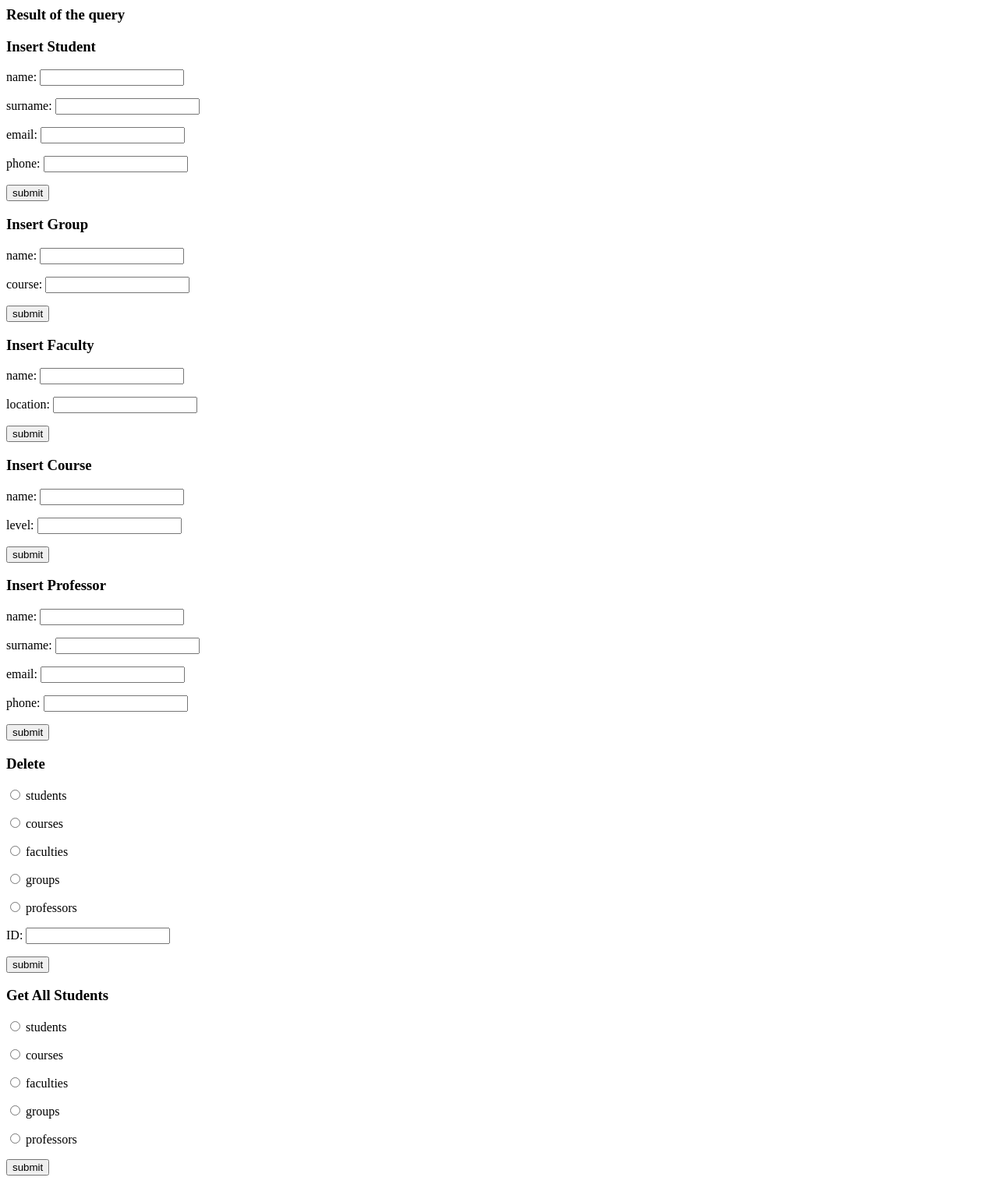
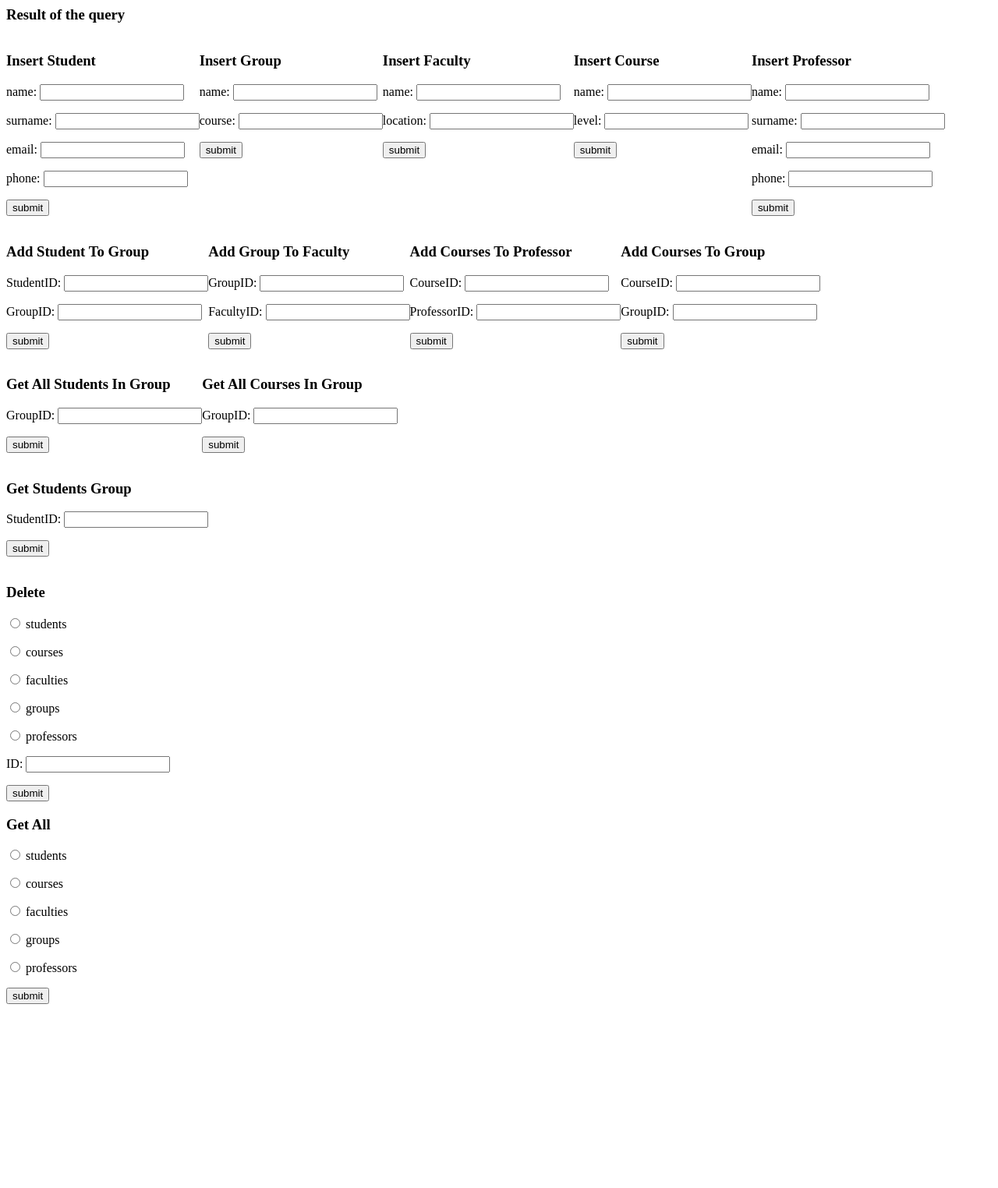
Before and after one commit to ZaraGiraffe/DBHomework, a Flask app: page / in a window 1280 px wide. Shown: the whole page at 78% size. After the commit the page ends 1288 px from the top, so only its background shows below. Run offline with Flask 3, Linux system fonts and the light colour scheme.

Commit message:
almost have done everything

```diff
--- a/CreateTables.py
+++ b/CreateTables.py
@@ -87,7 +87,7 @@ def create_professors(cur):
 
 def add_foreign_key(cur, clasWhere, IDWhere, clasTo, IDTo):
     query1 = f"ALTER TABLE {clasWhere} " + \
-    f"ADD FOREIGN KEY ({IDWhere}) REFERENCES {clasTo}({IDTo})"
+    f"ADD FOREIGN KEY ({IDWhere}) REFERENCES {clasTo}({IDTo}) ON DELETE CASCADE"
     query2 = f"ALTER TABLE {clasWhere} " + \
     f"ADD {IDWhere} int"
     try:
--- a/main.py
+++ b/main.py
@@ -171,3 +171,104 @@ def delete_func():
         return redirect("/")
     session["info"] = f"Succesfully deleted an entry"
     return redirect("/")
+
+
+@app.route("/student_to_group", methods=["POST"])
+def student_to_group_func():
+    studentID = request.form["studentID"]
+    groupID = request.form["groupID"]
+    try:
+        cur.execute(f"UPDATE students SET FK_GroupID={groupID} WHERE StudentID={studentID}")
+    except:
+        session["info"] = "Something wrong with ID"
+        return redirect("/")
+    session["info"] = "You have added student to a group"
+    return redirect("/")
+
+
+@app.route("/group_to_faculty", methods=["POST"])
+def group_to_faculty_func():
+    groupID = request.form["groupID"]
+    facultyID = request.form["facultyID"]
+    try:
+        cur.execute(f"UPDATE groups SET FK_FacultyID={facultyID} WHERE GroupID={groupID}")
+    except:
+        session["info"] = "Something wrong with ID"
+        return redirect("/")
+    session["info"] = "You have added group to a faculty"
+    return redirect("/")
+
+
+@app.route("/course_to_professor", methods=["POST"])
+def course_to_professor_func():
+    courseID = request.form["courseID"]
+    professorID = request.form["professorID"]
+    try:
+        cur.execute(f"UPDATE courses SET FK_ProfessorID={professorID} WHERE CourseID={courseID}")
+    except:
+        session["info"] = "Something wrong with ID"
+        return redirect("/")
+    session["info"] = "You have added course to a professor"
+    return redirect("/")
+
+
+@app.route("/course_to_group", methods=["POST"])
+def course_to_group_func():
+    courseID = request.form["courseID"]
+    groupID = request.form["groupID"]
+    try:
+        cur.execute(f"UPDATE courses SET FK_GroupID={groupID} WHERE CourseID={courseID}")
+    except:
+        session["info"] = "Something wrong with ID"
+        return redirect("/")
+    session["info"] = "You have added course to a group"
+    return redirect("/")
+
+
+@app.route("/students_in_group", methods=["POST"])
+def students_in_group_func():
+    groupID = request.form["groupID"]
+    mycolumns = list(filter(lambda x: not x.startswith("FK"), columns["students"]))
+    string = ", ".join(mycolumns)
+    print(string, file=sys.stderr)
+    try:
+        cur.execute(f"SELECT {string} FROM students WHERE students.FK_GroupID={groupID}")
+    except:
+        session["info"] = "Something wrong with ID"
+        return redirect("/")
+    session["table"] = cur.fetchall()
+    session["headers"] = mycolumns
+    return redirect("/")
+
+@app.route("/courses_in_group", methods=["POST"])
+def courses_in_group_func():
+    groupID = request.form["groupID"]
+    mycolumns = list(filter(lambda x: not x.startswith("FK"), columns["courses"]))
+    string = ", ".join(mycolumns)
+    try:
+        cur.execute(f"SELECT {string} FROM courses WHERE courses.FK_GroupID={groupID}")
+    except:
+        session["info"] = "Something wrong with ID"
+        return redirect("/")
+    session["table"] = cur.fetchall()
+    session["headers"] = mycolumns
+    return redirect("/")
+
+
+@app.route("/group_of_student", methods=["POST"])
+def group_of_student_func():
+    studentID = request.form["studentID"]
+    try:
+        cur.execute(f"SELECT FK_GroupID FROM students WHERE StudentID={studentID}")
+        groupID = cur.fetchall()[0][0]
+        print(groupID, file=sys.stderr)
+        if not groupID:
+            session["info"] = "Student doesn't have group"
+            return redirect("/")
+        cur.execute(f"SELECT * FROM groups WHERE groups.GroupID={groupID}")
+    except:
+        session["info"] = "Something wrong with ID"
+        return redirect("/")
+    session["table"] = cur.fetchall()
+    session["headers"] = list(filter(lambda x: not x.startswith("FK"), columns["groups"]))
+    return redirect("/")
--- a/templates/home.html
+++ b/templates/home.html
@@ -23,6 +23,7 @@
     {% endif %}
 </div>
 
+<div style="display:flex">
     <div>
         <h3> Insert Student </h3>
         <form action="/insert_student" method="post">
@@ -71,6 +72,73 @@
             <p><input type="submit" value="submit"></p>
         </form>
     </div>
+</div>
+
+<div style="display:flex">
+    <div>
+        <h3> Add Student To Group </h3>
+        <form action="/student_to_group" method="post">
+            <p> StudentID: <input type="text" name="studentID"></p>
+            <p> GroupID: <input type="text" name="groupID"></p>
+            <p><input type="submit" value="submit"></p>
+        </form>
+    </div>
+
+    <div>
+        <h3> Add Group To Faculty </h3>
+        <form action="/group_to_faculty" method="post">
+            <p> GroupID: <input type="text" name="groupID"></p>
+            <p> FacultyID: <input type="text" name="facultyID"></p>
+            <p><input type="submit" value="submit"></p>
+        </form>
+    </div>
+
+    <div>
+        <h3> Add Courses To Professor </h3>
+        <form action="/course_to_professor" method="post">
+            <p> CourseID: <input type="text" name="courseID"></p>
+            <p> ProfessorID: <input type="text" name="professorID"></p>
+            <p><input type="submit" value="submit"></p>
+        </form>
+    </div>
+
+    <div>
+        <h3> Add Courses To Group </h3>
+        <form action="/course_to_group" method="post">
+            <p> CourseID: <input type="text" name="courseID"></p>
+            <p> GroupID: <input type="text" name="groupID"></p>
+            <p><input type="submit" value="submit"></p>
+        </form>
+    </div>
+</div>
+
+<div style="display:flex">
+    <div>
+        <h3> Get All Students In Group </h3>
+        <form action="/students_in_group" method="post">
+            <p> GroupID: <input type="text" name="groupID"></p>
+            <p><input type="submit" value="submit"></p>
+        </form>
+    </div>
+
+    <div>
+        <h3> Get All Courses In Group </h3>
+        <form action="/courses_in_group" method="post">
+            <p> GroupID: <input type="text" name="groupID"></p>
+            <p><input type="submit" value="submit"></p>
+        </form>
+    </div>
+</div>
+
+<div style="display:flex">
+    <div>
+        <h3> Get Students Group </h3>
+        <form action="/group_of_student" method="post">
+            <p> StudentID: <input type="text" name="studentID"></p>
+            <p><input type="submit" value="submit"></p>
+        </form>
+    </div>
+</div>
 
 <div>
     <h3> Delete </h3>
@@ -84,7 +152,7 @@
 </div>
 
 <div>
-    <h3> Get All Students </h3>
+    <h3> Get All </h3>
     <form action="/get_all" method="post">
         {% for clas in classes %}
             <p><input type="radio" name="class" value="{{ clas }}"> {{ clas }}</p>
```
Lines whose indentation alone changed are shown as unchanged.
